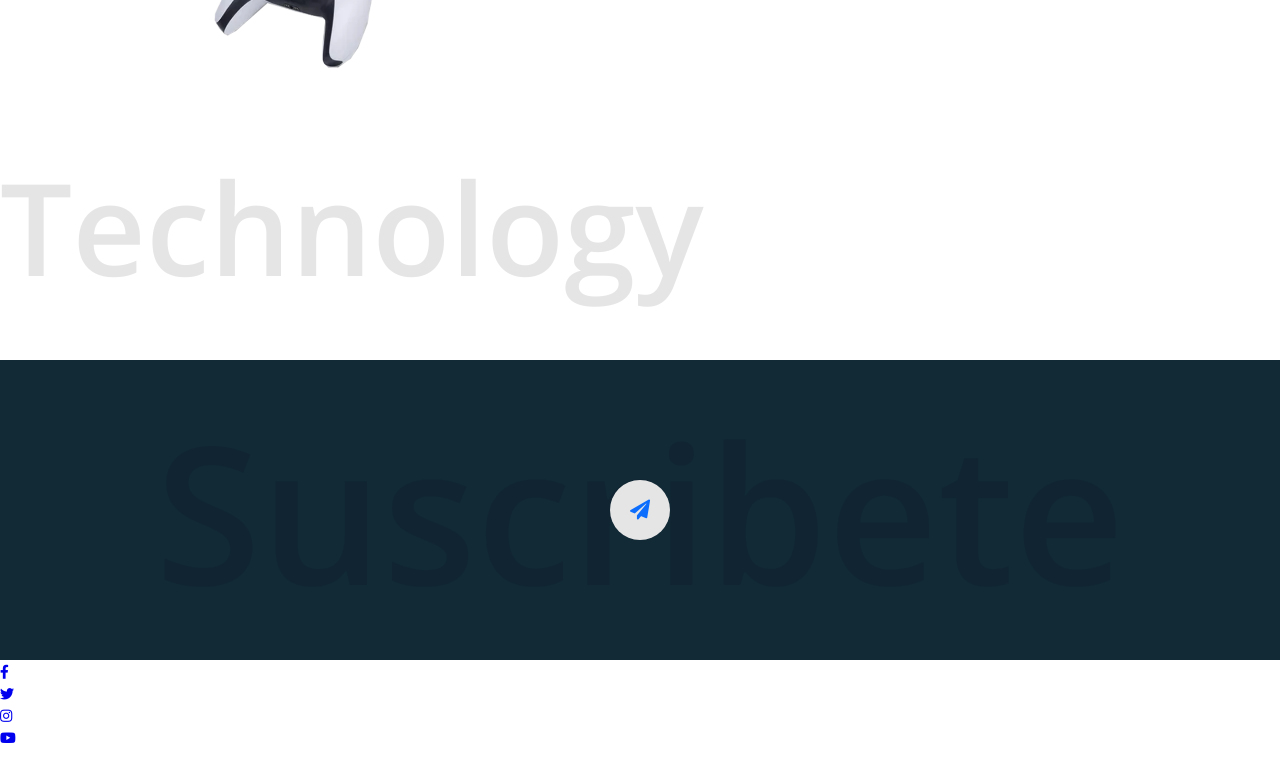
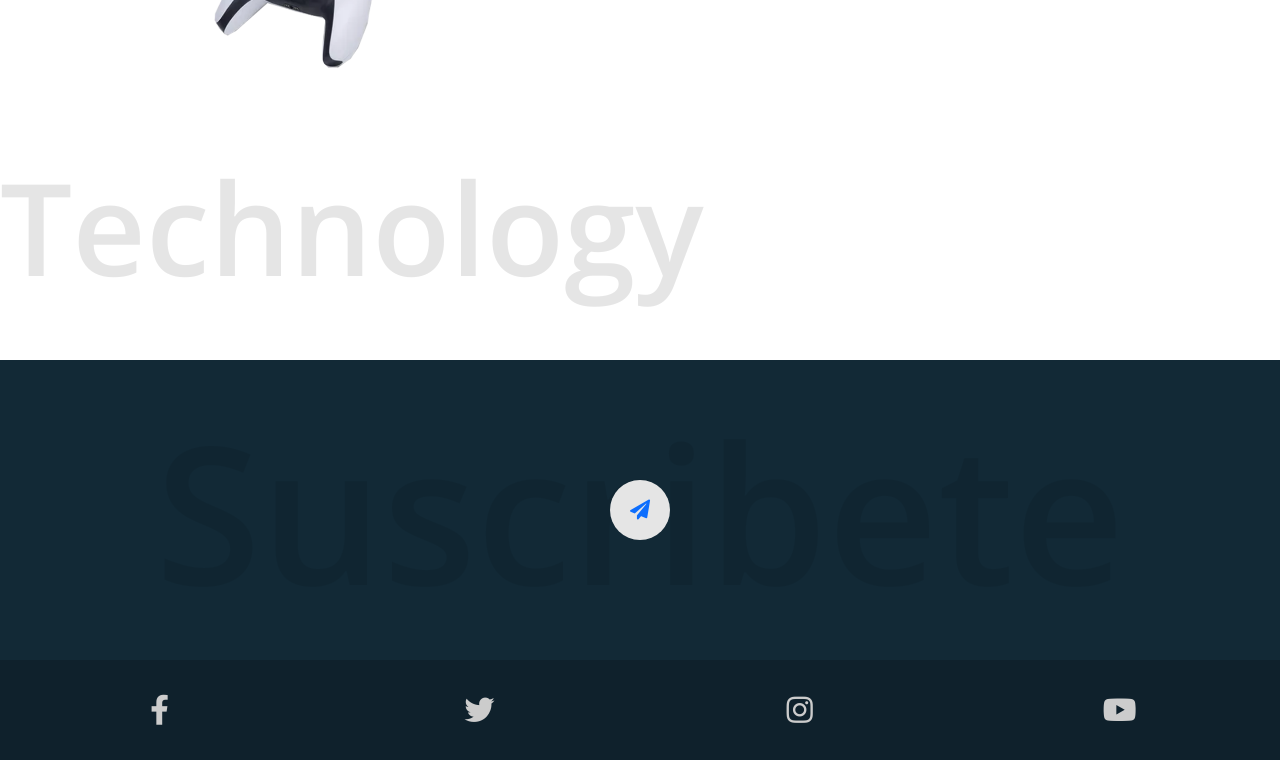
Before and after one commit to GonzaloTey/proyectoTiendaCSS, a plain HTML site: page index.html in a window 1280 px wide. Shown: the part 2734-3494 px from the top of the page. Drawn offline with nearby package versions, Linux system fonts and the light colour scheme.

Commit message:
Pagina Terminada

```diff
--- a/estilos.css
+++ b/estilos.css
@@ -492,3 +492,40 @@ header button {
     font-size: 16px;
     transition: all .5s;
 }
+
+
+/*  *FOOTER* */
+
+
+footer {
+    width: 100%;
+    height: 100px;
+    background: #0f212c;
+}
+
+footer > div {
+    float: left;
+    width: 25%;
+    height: 100%;
+    line-height: 100px;
+    transition: all .5s;
+}
+
+footer div:hover {
+    background: #0d1c25;
+}
+
+footer div:hover a {
+    font-size: 35px;
+}
+
+footer div a {
+    display: block;
+    text-align: center;
+    font-size: 30px;
+    color: #ccc;
+    transition: all .5s;
+}
+
+
+/*? END */
```
